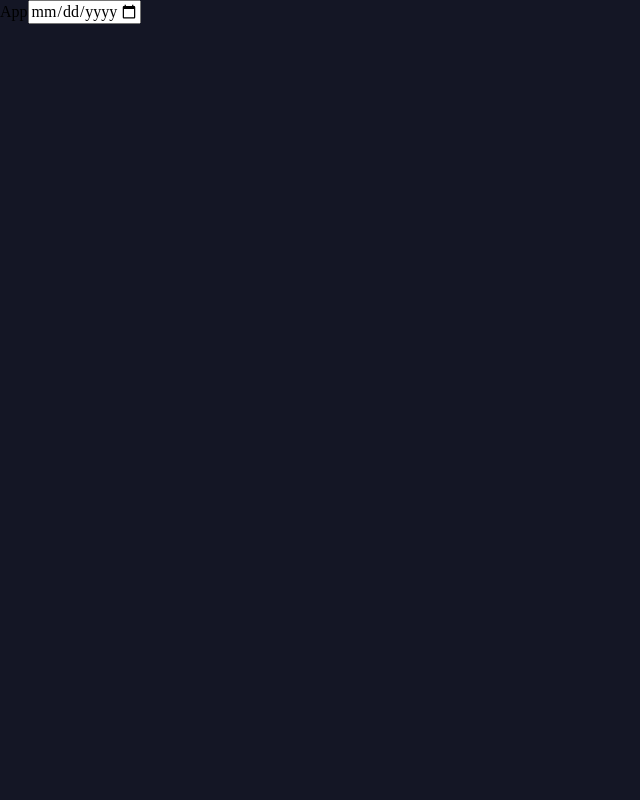
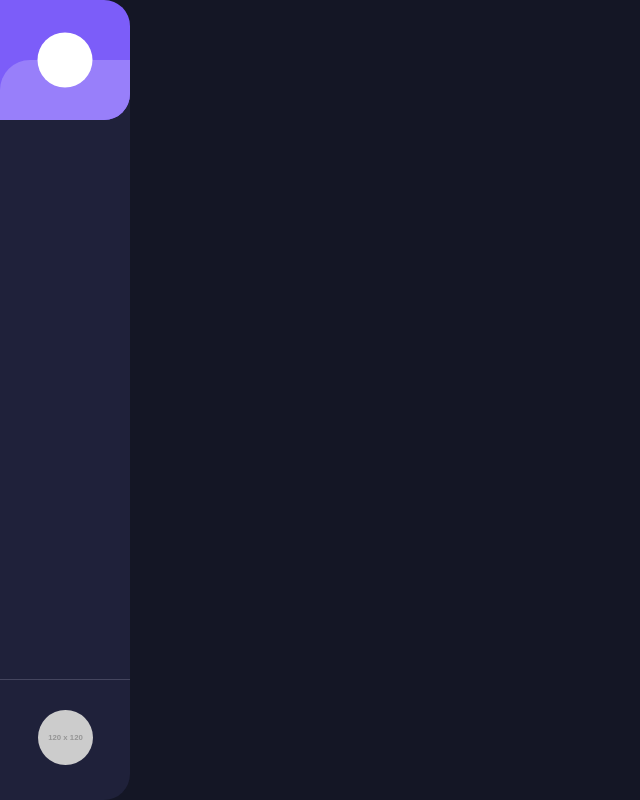
Before and after one commit to yafox3/invoice-app, a React (Create React App) app: page / in a window 1280 px wide. Shown: the whole page, without its empty margins (0-640 px from the left). Built offline with nearby package versions, Linux system fonts and the light colour scheme.

Commit message:
made a sidebar

```diff
--- a/src/App.tsx
+++ b/src/App.tsx
@@ -1,9 +1,9 @@
+import AppRouter from './components/AppRouter'
 
 const App = () => {
   return (
     <div>
-      App
-      <input type="date" min="2000-01-01" max="2050-01-01"/>
+      <AppRouter />
     </div>
   )
 }
--- /dev/null
+++ b/src/components/AppRouter.tsx
@@ -0,0 +1,25 @@
+import { Route, Routes } from 'react-router-dom'
+import { privateRoutes, publicRoutes } from '../routes/routes'
+
+const AppRouter = () => {
+	const isAuth = true
+	return (
+		<Routes>
+			{isAuth
+				? privateRoutes.map(route => (
+						<Route
+							key={route.path}
+							{...route}
+						/>
+				  ))
+				: publicRoutes.map(route => (
+						<Route
+							key={route.path}
+							{...route}
+						/>
+				  ))}
+		</Routes>
+	)
+}
+
+export default AppRouter
--- /dev/null
+++ b/src/components/SideBar/SideBar.module.scss
@@ -0,0 +1,61 @@
+@import '../../styles/vars';
+
+.sidebar {
+	position: fixed;
+	top: 0;
+	left: 0;
+	bottom: 0;
+	width: 130px;
+	height: 100vh;
+	border-radius: 0 26px 26px 0;
+	background: $light-dark;
+
+	.items {
+		display: flex;
+		flex-direction: column;
+		justify-content: space-between;
+		height: 100%;
+
+		.decor {
+			position: relative;
+			height: 120px;
+			width: 100%;
+			background: $purple;
+			border-radius: 0 26px 26px 0;
+
+			&::after {
+				content: '';
+				position: absolute;
+				top: 50%;
+				left: 50%;
+				width: 55px;
+				height: 55px;
+				border-radius: 50%;
+				transform: translate3d(-50%, -50%, 0);
+				background: $white;
+			}
+			&::before {
+				content: '';
+				position: absolute;
+				bottom: 0;
+				left: 0;
+				width: 100%;
+				height: 60px;
+				border-radius: 30px 0 26px 0;
+				background: lighten($color: $purple, $amount: 7);
+			}
+		}
+
+		.avatar {
+			padding: 30px;
+			border-top: 1px solid rgba($gray, .2);
+			text-align: center;
+			img {
+				max-width: 55px;
+				max-height: 55px;
+				border-radius: 50%;
+				object-fit: cover;
+			}
+		}
+	}
+}
--- /dev/null
+++ b/src/components/SideBar/SideBar.tsx
@@ -0,0 +1,17 @@
+import React from 'react'
+import s from './SideBar.module.scss'
+
+const SideBar = () => {
+  return (
+	<div className={s.sidebar}>
+		<div className={s.items}>
+			<div className={s.decor}></div>
+			<div className={s.avatar}>
+				<img src="https://placehold.co/120" alt="avatar" />
+			</div>
+		</div>
+	</div>
+  )
+}
+
+export default SideBar
--- a/src/index.tsx
+++ b/src/index.tsx
@@ -2,6 +2,11 @@ import 'normalize.css'
 import ReactDOM from 'react-dom/client'
 import './styles/index.scss'
 import App from './App'
+import { BrowserRouter } from 'react-router-dom'
 
 const root = ReactDOM.createRoot(document.getElementById('root') as HTMLElement)
-root.render(<App />)
+root.render(
+	<BrowserRouter>
+		<App />
+	</BrowserRouter>
+)
--- /dev/null
+++ b/src/pages/AuthPage/AuthPage.tsx
@@ -0,0 +1,6 @@
+
+const AuthPage = () => {
+	return <div>AuthPage</div>
+}
+
+export default AuthPage
--- /dev/null
+++ b/src/pages/DashboardPage/DashboardPage.tsx
@@ -0,0 +1,10 @@
+import React from 'react'
+import SideBar from '../../components/SideBar/SideBar'
+
+const DashboardPage = () => {
+	return <div>
+		<SideBar />
+	</div>
+}
+
+export default DashboardPage
--- /dev/null
+++ b/src/routes/routes.tsx
@@ -0,0 +1,29 @@
+import AuthPage from '../pages/AuthPage/AuthPage'
+import DashboardPage from '../pages/DashboardPage/DashboardPage'
+
+export enum AppRoutes {
+	AUTH = '/auth',
+	DASHBOARD = '/dashboard',
+}
+
+export const privateRoutes = [
+	{
+		path: AppRoutes.DASHBOARD,
+		element: <DashboardPage />
+	},
+	{
+		path: '*',
+		element: <DashboardPage />
+	},
+]
+
+export const publicRoutes = [
+	{
+		path: AppRoutes.AUTH,
+		element: <AuthPage />
+	},
+	{
+		path: '*',
+		element: <AuthPage />
+	},
+]
--- a/src/styles/index.scss
+++ b/src/styles/index.scss
@@ -1,9 +1,14 @@
 @import './vars';
+@import url(https://fonts.googleapis.com/css?family=Roboto:regular,700);
 
-body, html {
+body,
+html {
 	min-height: 100%;
 }
 
 body {
+	font-family: Roboto;
+	color: $white;
+	font-size: 18px;
 	background: $dark;
 }
```
Also changed, not shown: 1 other file (tests, documents, lock files or other folders).
